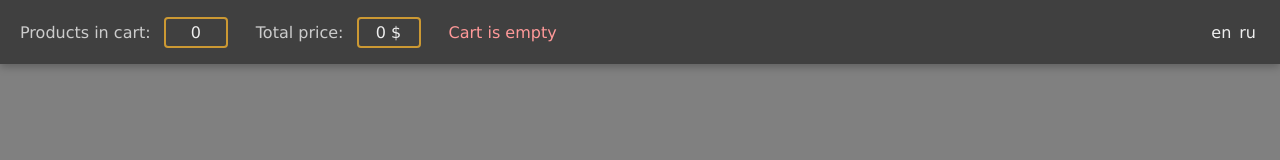
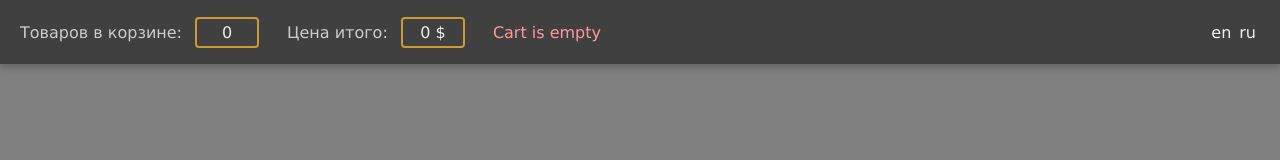
Before and after one commit to alexander-lyakhov/vue3-product-cart, a Vue app: page / in a window 1280 px wide. Shown: the top 160 px of the page. Built offline with nearby package versions, Linux system fonts and the light colour scheme; no server answers.

Commit message:
implementing i18n

```diff
--- a/package.json
+++ b/package.json
@@ -9,6 +9,7 @@
   "dependencies": {
     "core-js": "^3.6.5",
     "vue": "^3.0.0-0",
+    "vue-i18n": "^9.0.0-beta.8",
     "vue-router": "^4.0.0-0",
     "vuex": "^4.0.0-0"
   },
--- a/src/components/header/index.vue
+++ b/src/components/header/index.vue
@@ -1,11 +1,11 @@
 <template>
   <header>
     <div class="stat products">
-      Products in cart:
-      <span class="value">{{totalProducts}}</span>
+      {{ $t("products-in-cart") }}:
+      <span class="value">{{ totalProducts }}</span>
     </div>
     <div class="stat total-price">
-      Total price:
+      {{ $t("total-price") }}:
       <span class="value">{{totalPrice}} $</span>
     </div>
     <div v-if="!totalProducts" class="stat cart-empty">Cart is empty</div>
@@ -22,6 +22,10 @@ import {mapState} from 'vuex';
 
 export default {
   name: 'Header',
+
+  mounted() {
+    console.log('-->', this.$i18n)
+  },
 
   computed: {
     ...mapState(['totalProducts', 'totalPrice'])
--- /dev/null
+++ b/src/i18n/index.js
@@ -0,0 +1,18 @@
+import { createI18n } from 'vue-i18n';
+
+const messages = {
+  en: {
+    'products-in-cart': 'Products in cart',
+    'total-price': 'Total price',
+  },
+  ru: {
+    'products-in-cart': 'Товаров в корзине',
+    'total-price': 'Цена итого'
+  }
+}
+
+export default createI18n({
+  locale: 'ru',
+  fallbackLocale: 'en',
+  messages
+})
--- a/src/main.js
+++ b/src/main.js
@@ -1,5 +1,11 @@
 import { createApp } from 'vue'
 import App from './App.vue'
 import store from './store'
+import i18n from './i18n';
 
-createApp(App).use(store).mount('#app')
+console.log('i18n', i18n)
+
+window.app = createApp(App)
+  .use(store)
+  .use(i18n)
+  .mount('#app');
```
Also changed, not shown: src/i18n/url.txt (added).
